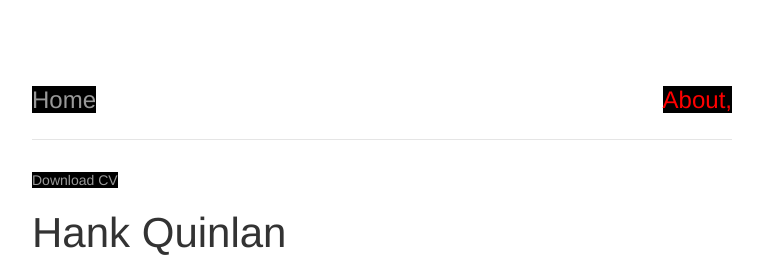
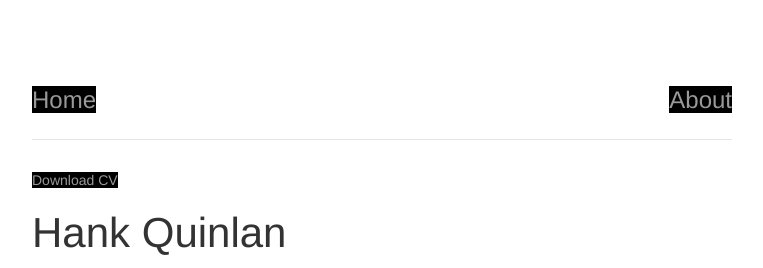
Before and after one commit to christianhaigh/christianhaigh.github.io, a Jekyll site: the page built from cv/index.html, in a window 1280 px wide. Shown: the top 268 px of the page, without its empty margins (258-1021 px from the left). Built offline with Jekyll 4.4.1, drawn with Linux system fonts in a browser that asks for light colours.

Commit message:
Update default.html

```diff
--- a/_layouts/default.html
+++ b/_layouts/default.html
@@ -16,7 +16,7 @@
   <body>
     <div class="container">
       <div class="header">
-	<h3 class="pull-right"><a href="/about" title="About"><font color=#FF000>About,</font></a></h3>
+	<h3 class="pull-right"><a href="/about" title="About">About</a></h3>
 	<h3 class="text-muted"><a href="/">Home</a></h3>
       </div>
 
```
